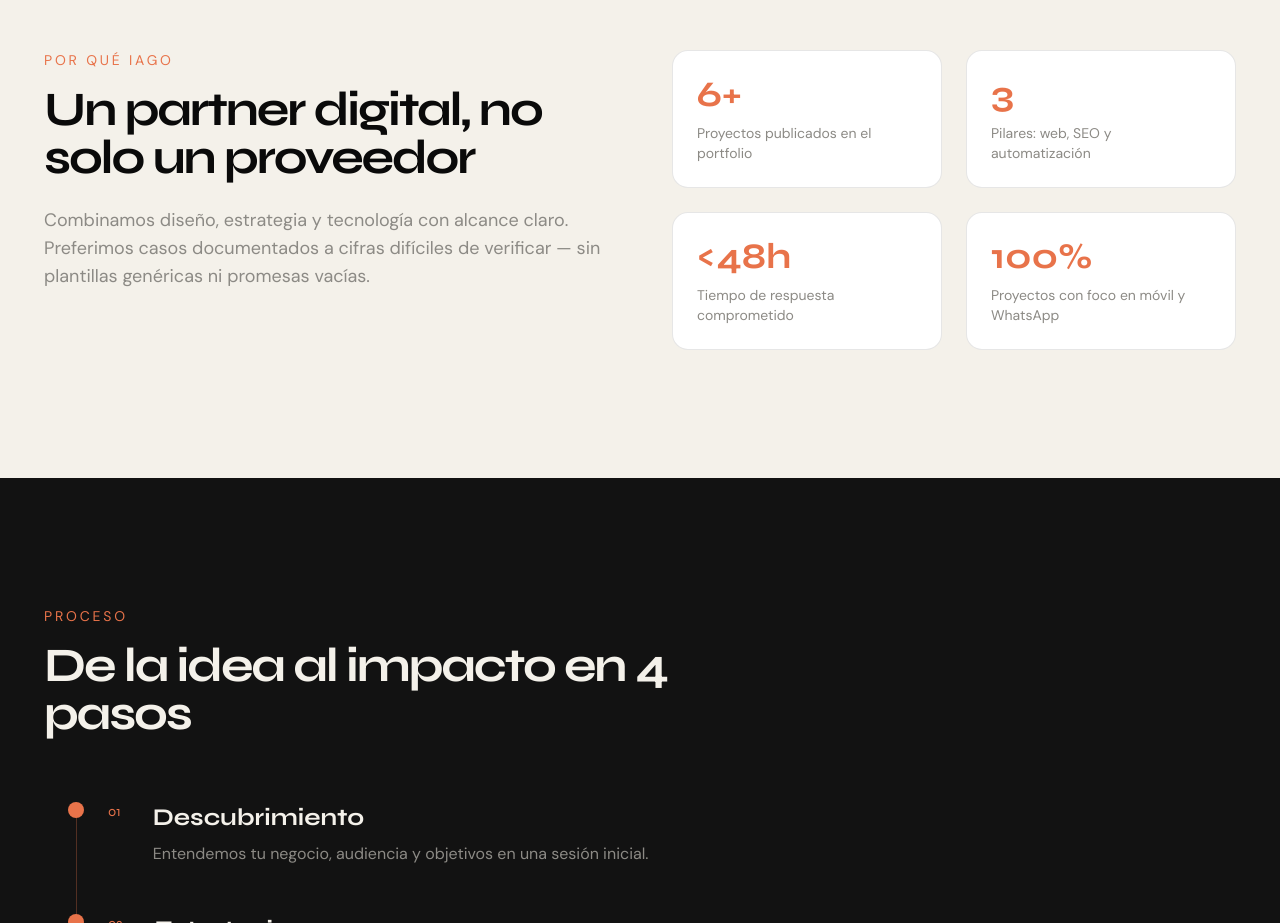
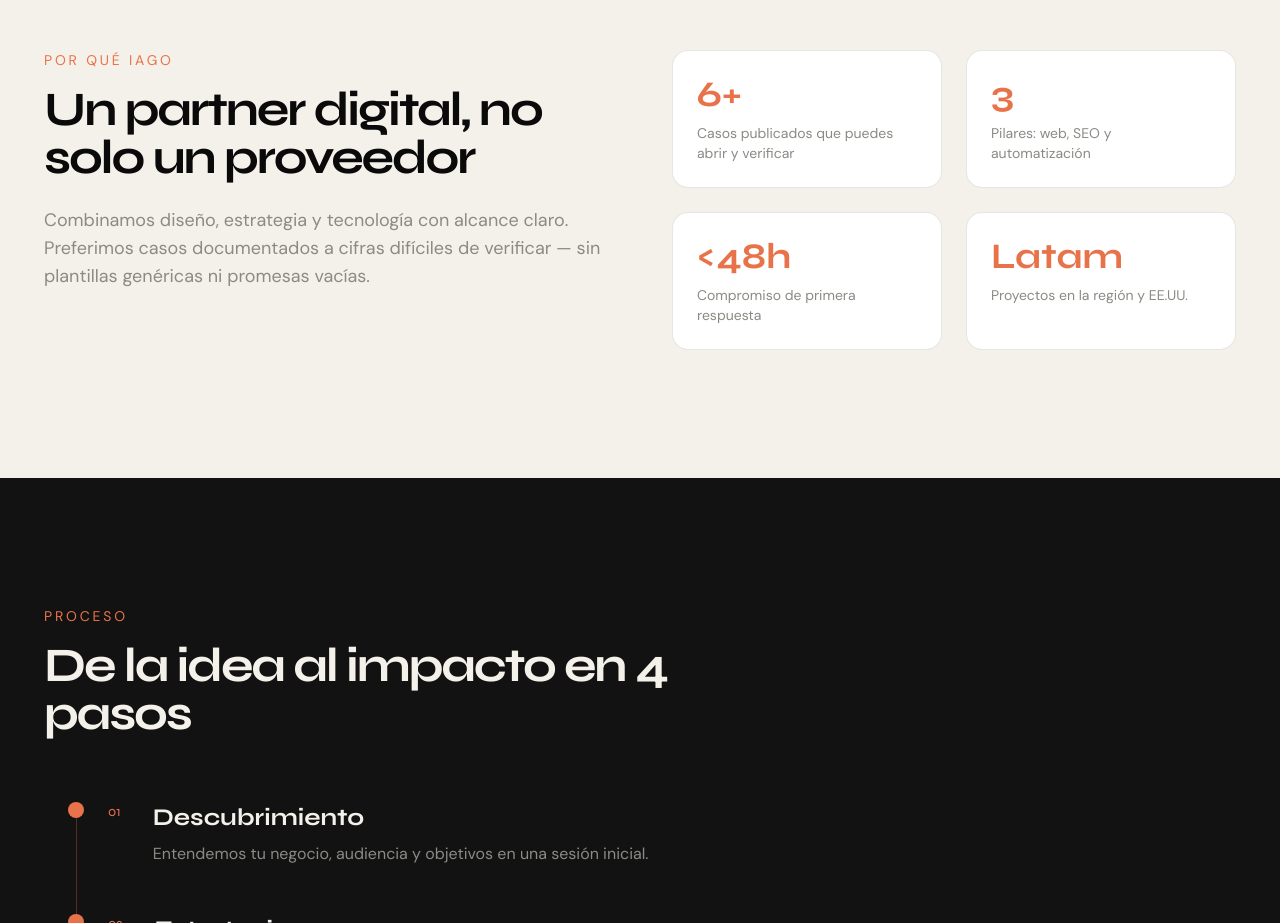
Before and after one commit to stellier7/IAGO, a Next.js app: page / in a window 1280 px wide. Shown: the part 2880-3803 px from the top of the page. Built offline with nearby package versions, Linux system fonts and the light colour scheme.

Commit message:
Drop the remaining percentage-style homepage claim.
Keep proof points verifiable: published cases, three pillars, response time, and regional work.

Co-authored-by: stellier-fracta <stellier-fracta@users.noreply.github.com>

```diff
--- a/components/Proof.tsx
+++ b/components/Proof.tsx
@@ -6,7 +6,7 @@ import { fadeUp, staggerContainer } from "@/lib/motion-variants";
 const proofs = [
   {
     value: "6+",
-    label: "Proyectos publicados en el portfolio",
+    label: "Casos publicados que puedes abrir y verificar",
   },
   {
     value: "3",
@@ -14,11 +14,11 @@ const proofs = [
   },
   {
     value: "<48h",
-    label: "Tiempo de respuesta comprometido",
+    label: "Compromiso de primera respuesta",
   },
   {
-    value: "100%",
-    label: "Proyectos con foco en móvil y WhatsApp",
+    value: "Latam",
+    label: "Proyectos en la región y EE.UU.",
   },
 ];
 
```
